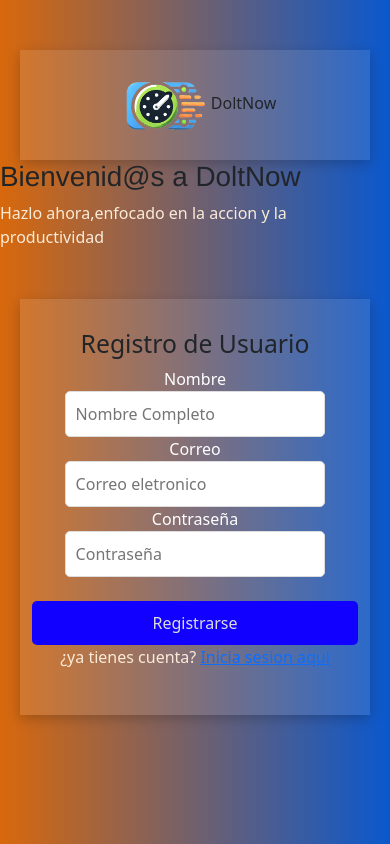
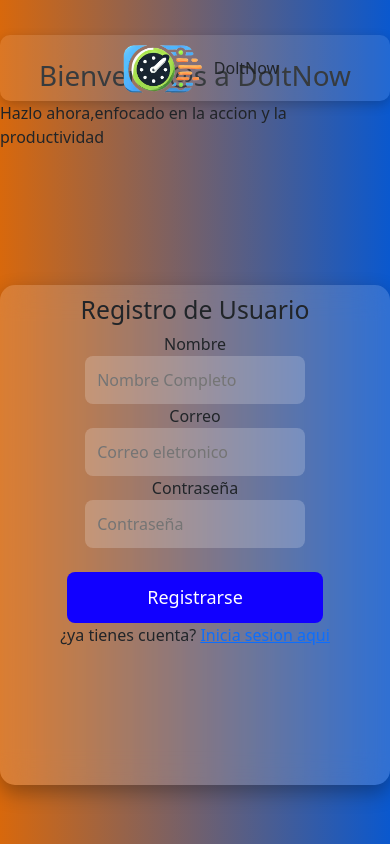
Before and after one commit to Jhonier1227/DoltNow, a PHP site: page /views/registro.html in a window 390 px wide. Run offline with PHP 8.4, Linux system fonts and the light colour scheme.

Commit message:
mejore el login y la parte de registro y le agregue responsive

```diff
--- a/views/public/css/principal.css
+++ b/views/public/css/principal.css
@@ -3,7 +3,7 @@
     height: 500px;
 }
 
-#logo{
+#logoPri{
     width: 70px;
     height: 50px;
 }
--- a/views/public/css/registro.css
+++ b/views/public/css/registro.css
@@ -1,72 +1,171 @@
-body{
-    font-family:'Poppins',sans-serif;
-    background: linear-gradient(to left,#0a58ce,#d8680c);
-    text-align: center;
+body {
+    font-family: 'Poppins', sans-serif;
+    background: linear-gradient(to left, #0a58ce, #d8680c);
     color: #ddd;
+    margin: 0;
+    padding: 0;
+    display: flex;
+    flex-direction: column;
+    align-items: center;
+    justify-content: center;
+    height: 100vh;
+}
+
+h1{
+    margin-top: 70px;
+
+}
+.navegacion {
+    background-color: rgba(255, 255, 255, 0.1);
+    padding: 15px 20px;
+    box-shadow: 0 4px 12px rgba(0, 0, 0, 0.2);
+    width: 100%;
+    max-width: 600px; /* Ajusta el ancho para que no ocupe toda la pantalla */
+    position: fixed;
+    top: 8%; /* Lo coloca en la mitad de la pantalla */
+    left: 50%; /* Lo centra horizontalmente */
+    transform: translate(-50%, -50%); /* Ajuste para centrar correctamente */
+    display: flex;
+    justify-content: space-between;
+    align-items: center;
+    z-index: 1000;
+    border-radius: 10px; /* Bordes redondeados para mejor apariencia */
+    margin-bottom: 110px;
 
 }
 
-.container{
-    background-color:rgba(255,255,255,0.1);
-    padding: 30px;
-    border-radius: 5px solid rgba(0,0,0,0.2);
-    box-shadow: 0 4px 12px rgba(0,0,0,0.2);
-    width: 100%;
-    max-width: 350px;
-    text-align: center;
-    margin-left: 470px;
-    margin-top: 50px;
+
+.navbar-brand {
+    display: flex;
+    align-items: center;
+    font-size: 20px;
+    color: #fff;
+    text-decoration: none;
+}
+
+.navbar-brand img {
+    margin-right: 10px;
+}
+
+.navbar-nav {
+    display: flex;
+    gap: 20px;
+}
+
+.nav-item {
+    list-style: none;
+}
+
+.nav-link {
+    color: #afe7f8;
+    text-decoration: none;
+    font-size: 18px;
+    transition: 0.3s;
+}
+
+.nav-link:hover {
+    color: purple;
+}
+
+input{
+    border-radius: 10px;
+}
+
+
+
+/* Estilos para los inputs */
+input {
+    width: 60%;
+    padding: 12px;
+    margin: 10px 0;
+    border: none;
+    border-radius: 8px;
+    background: rgba(255, 255, 255, 0.2); /* Fondo semitransparente */
+    color: #fff;
+    font-size: 16px;
+    outline: none;
+    transition: 0.3s;
+}
+
+/* Efecto interactivo en los inputs */
+input:focus {
+    background: rgba(255, 255, 255, 0.3);
+    box-shadow: 0 0 10px rgba(255, 255, 255, 0.5);
+}
+
+/* Botón mejorado */
+.btn-register {
+    background: #1100ff;
+    color: #fff;
+    padding: 12px;
+    width: 70%;
+    border: none;
+    border-radius: 8px;
+    font-size: 18px;
+    cursor: pointer;
+    transition: 0.3s;
+}
+
+.btn-register:hover {
+    background: #3867e6;
+    box-shadow: 0 0 15px rgba(56, 103, 230, 0.5);
+}
+
+/* Mejoras en los labels */
+/* Responsividad */
+@media (max-width: 768px) {
+    .container {
+        width: 95%;
+        padding: 30px;
+    }
+}
+
+@media (max-width: 480px) {
+    .container {
+        width: 90%;
+        padding: 20px;
+    }
+
+    input {
+        font-size: 14px;
+    }
+}
+
+/* Responsividad */
+@media (max-width: 768px) {
+    .navegacion {
+        flex-direction: column;
+        text-align: center;
+        padding: 10px;
+    }
+
+    .navbar-nav {
+        flex-direction: column;
+        gap: 10px;
+        padding-top: 10px;
+    }
+
+}
+
+@media (max-width: 480px) {
+    .navegacion {
+        width: 100%;
+        padding: 8px;
+    }
 
 
 }
 
-h2{
-    color: #ffffff;
-    margin-bottom: 20px;
+.container {
+    background-color: rgba(255, 255, 255, 0.15);
+    padding: 10px; /* Aumenta el espacio interno */
+    border-radius: 15px; /* Bordes más redondeados */
+    box-shadow: 0 8px 20px rgba(0, 0, 0, 0.3);
+    width: 90%;
+    max-width: 600px; /* Aumenta el ancho */
+    min-height: 500px; /* Asegura una altura mínima */
+    max-height: 800px; /* Aumenta la altura máxima */
+    text-align: center;
+    margin-top: 120px;
+    backdrop-filter: blur(15px);
 }
-
-input{
-    width: 80%;
-    padding: 10px;
-    margin:8px 0;
-    border: 1px solid #ddd;
-    border-radius:5px;
-}
-
-.btn-register{
-    background:#1100ff;
-    color: #ddd;
-    padding: 10px;
-    width: 100%;
-    border: none;
-    border-radius: 5px;
-    font-size: 16px;
-    cursor: pointer;
-    transition: 0.3s;
-}
-
-.btn-register:hover{
-    background: #3867e6;
-}
-
-a{
-    color: #afe7f8;
-}
-
-a:hover{
-    color: purple;
-}
-
-h1{
-    color: #fffbfb;
-    font-family: 'Franklin Gothic Medium', 'Arial Narrow', Arial, sans-serif;
-
-}
-
-label{
-    color: white;
-}
-
-p{
-    color: antiquewhite;
-}
--- a/views/registro.html
+++ b/views/registro.html
@@ -10,19 +10,22 @@
 
 </head>
 <body>
-    <div class="container">
+    <div class="navegacion">
         <a class="navbar-brand" href="#">
             <img src="public/img/doltnowLogo.png" alt="DoltNow Logo" height="50"> DoltNow
         </a>
         <div class="collapse navbar-collapse" id="navbarNav">
             <ul class="navbar-nav ms-auto">
                 <li class="nav-item"><a class="nav-link" href="../views/principal.html">Inicio</a></li>
-                <li class="nav-item"><a class="nav-link" href="../views/registro.html">Registro</a></li>
+                <li class="nav-item"><a class="nav-link" href="../views/login.html">login</a></li>
             </ul>
         </div>
     </div>
+
     <h1>Bienvenid@s a DoltNow </h1>
     <p>Hazlo ahora,enfocado en la accion y la productividad</p>
+
+
     <div class="container">
     <h2>Registro de Usuario</h2>
     <form action="../controllers/registro.php" method="post">
```
Also changed, not shown: views/login.html (+9 -6 lines), views/principal.html (+5 -5 lines), views/public/css/login.css (+20 -15 lines), views/public/js/principal.js (added, +11 -0 lines).
